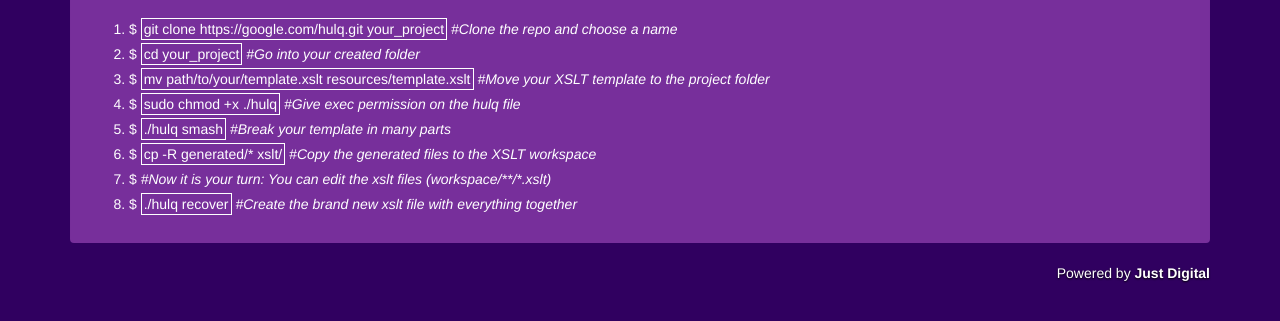
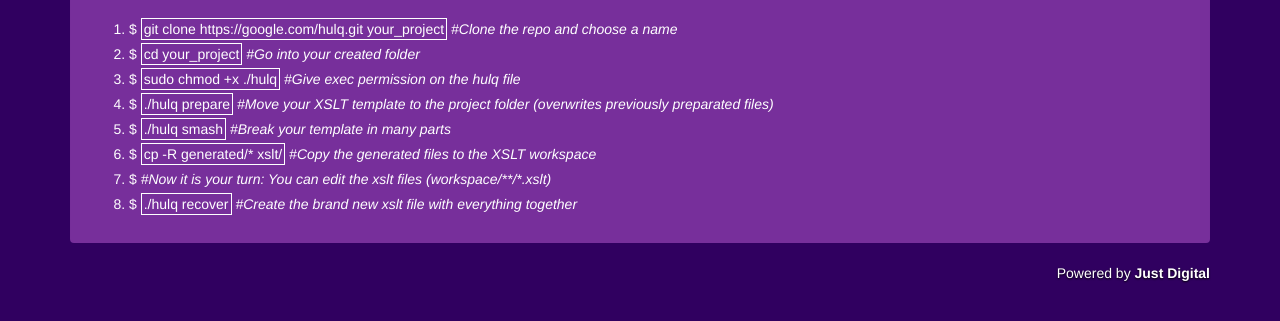
Before and after one commit to justdigital/hulq, a plain HTML site: page index.html in a window 1280 px wide. Shown: the part 365-686 px from the top of the page. Drawn offline with Linux system fonts and the light colour scheme.

Commit message:
Changed documentation to add hulq prepare

```diff
--- a/index.html
+++ b/index.html
@@ -40,12 +40,12 @@
           <span class="get-started-comment">#Go into your created folder</span>
         </li>
         <li class="getting-started-step">
-          <span class="get-started-command">mv path/to/your/template.xslt resources/template.xslt</span>
-          <span class="get-started-comment">#Move your XSLT template to the project folder</span>
+          <span class="get-started-command">sudo chmod +x ./hulq</span>
+          <span class="get-started-comment">#Give exec permission on the hulq file</span>
         </li>
         <li class="getting-started-step">
-          <span class="get-started-command">sudo chmod +x ./hulq</span>
-          <span class="get-started-comment">#Give exec permission on the hulq file</span>
+          <span class="get-started-command">./hulq prepare</span>
+          <span class="get-started-comment">#Move your XSLT template to the project folder (overwrites previously preparated files)</span>
         </li>
         <li class="getting-started-step">
           <span class="get-started-command">./hulq smash</span>
```
Also changed, not shown: 1 other file.
